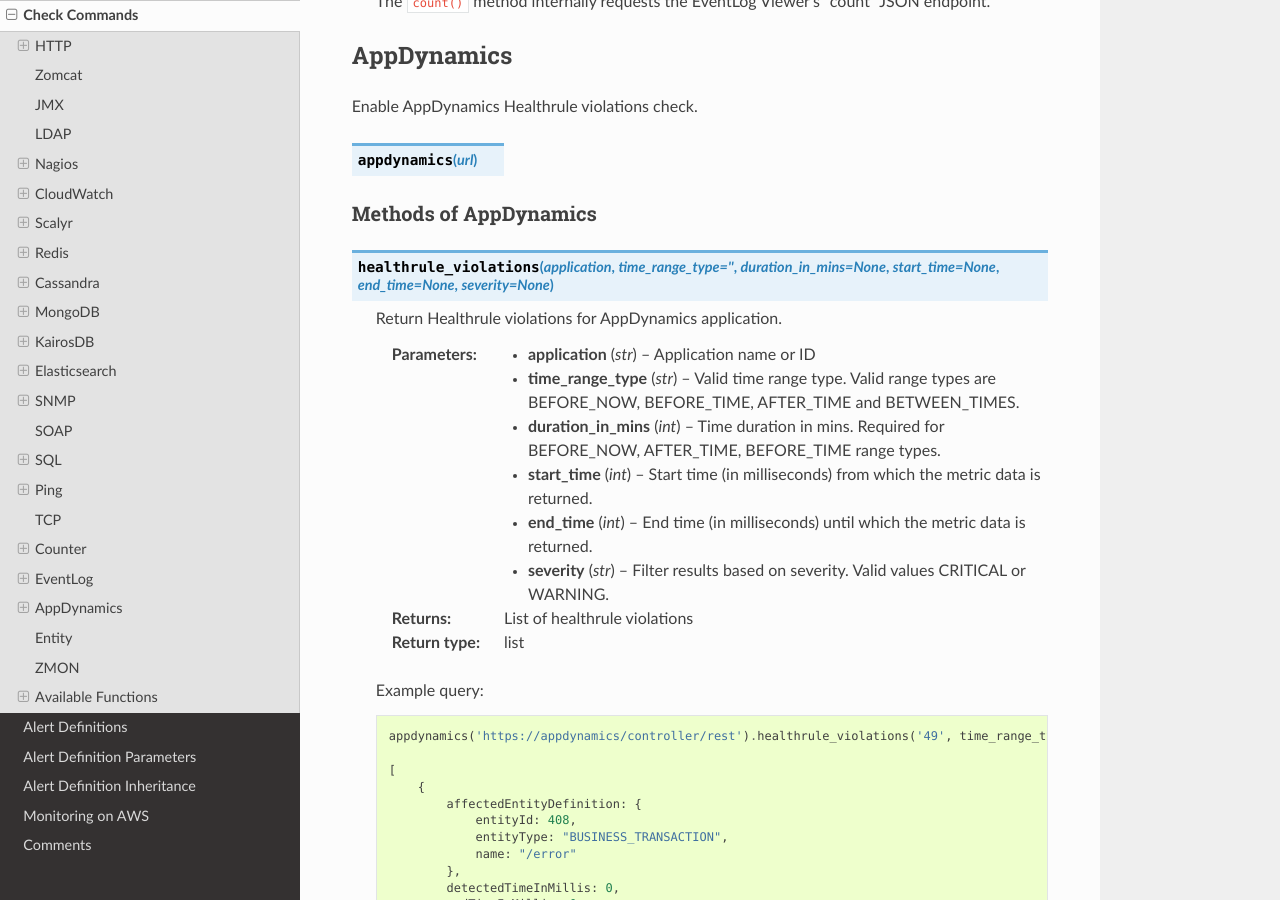
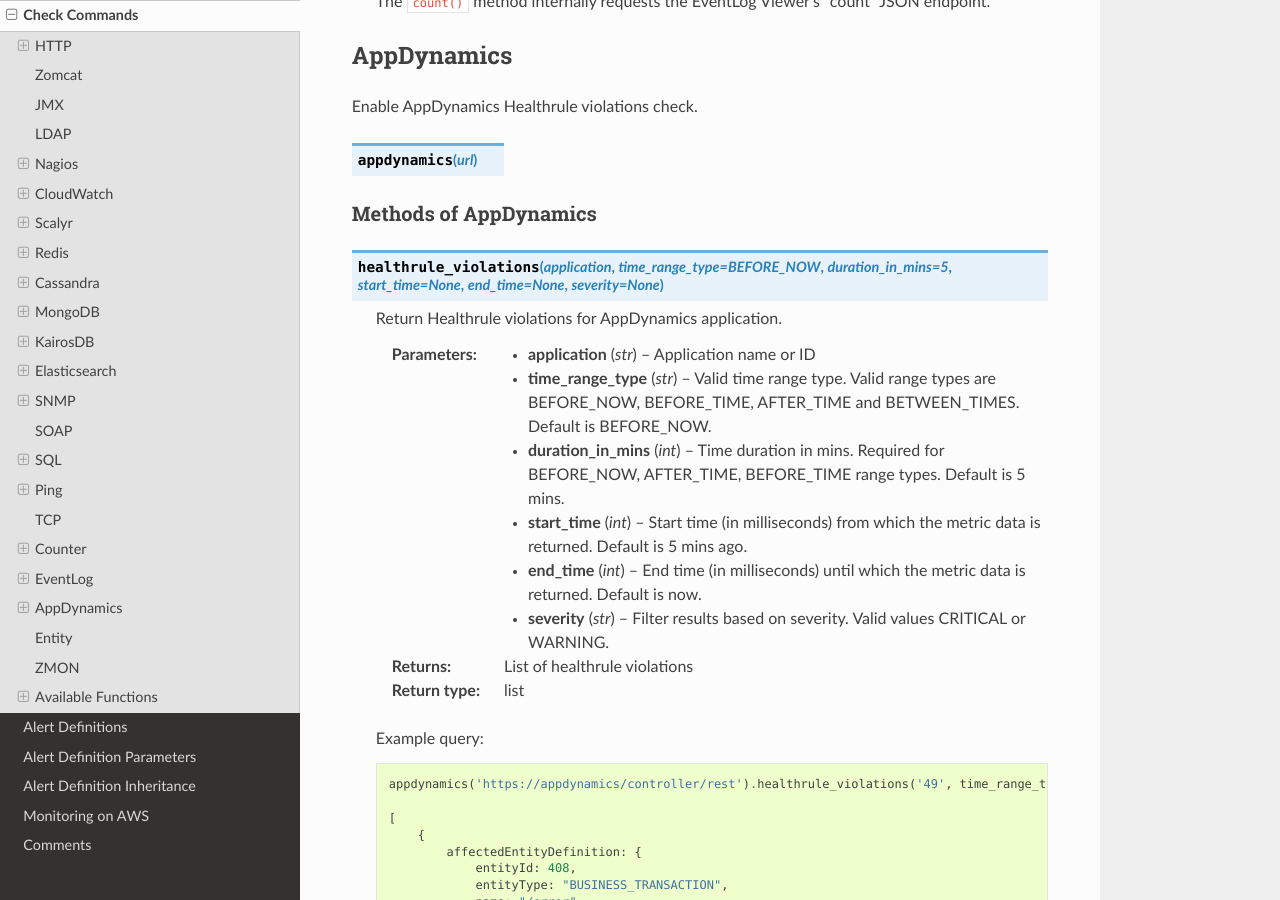
Before and after one commit to zalando-zmon/zmon-docs, a Sphinx documentation site: the page built from docs/user/check-commands.rst, in a window 1280 px wide and 900 px high, scrolled down 29101 px. Built offline with Sphinx 7.4.7 and the Read the Docs theme 2.0.0, drawn with Linux system fonts in a browser that asks for light colours.

Commit message:
Update appdynamics default params.

```diff
--- a/docs/user/check-commands.rst
+++ b/docs/user/check-commands.rst
@@ -1562,7 +1562,7 @@
 Methods of AppDynamics
 ^^^^^^^^^^^^^^^^^^^^^^
 
-.. py:function:: healthrule_violations(application, time_range_type='', duration_in_mins=None, start_time=None, end_time=None, severity=None)
+.. py:function:: healthrule_violations(application, time_range_type=BEFORE_NOW, duration_in_mins=5, start_time=None, end_time=None, severity=None)
 
     ::
 
@@ -1571,16 +1571,16 @@
     :param application: Application name or ID
     :type application: str
 
-    :param time_range_type: Valid time range type. Valid range types are BEFORE_NOW, BEFORE_TIME, AFTER_TIME and BETWEEN_TIMES.
+    :param time_range_type: Valid time range type. Valid range types are BEFORE_NOW, BEFORE_TIME, AFTER_TIME and BETWEEN_TIMES. Default is BEFORE_NOW.
     :type time_range_type: str
 
-    :param duration_in_mins: Time duration in mins. Required for BEFORE_NOW, AFTER_TIME, BEFORE_TIME range types.
+    :param duration_in_mins: Time duration in mins. Required for BEFORE_NOW, AFTER_TIME, BEFORE_TIME range types. Default is 5 mins.
     :type duration_in_mins: int
 
-    :param start_time: Start time (in milliseconds) from which the metric data is returned.
+    :param start_time: Start time (in milliseconds) from which the metric data is returned. Default is 5 mins ago.
     :type start_time: int
 
-    :param end_time: End time (in milliseconds) until which the metric data is returned.
+    :param end_time: End time (in milliseconds) until which the metric data is returned. Default is now.
     :type end_time: int
 
     :param severity: Filter results based on severity. Valid values CRITICAL or WARNING.
```
